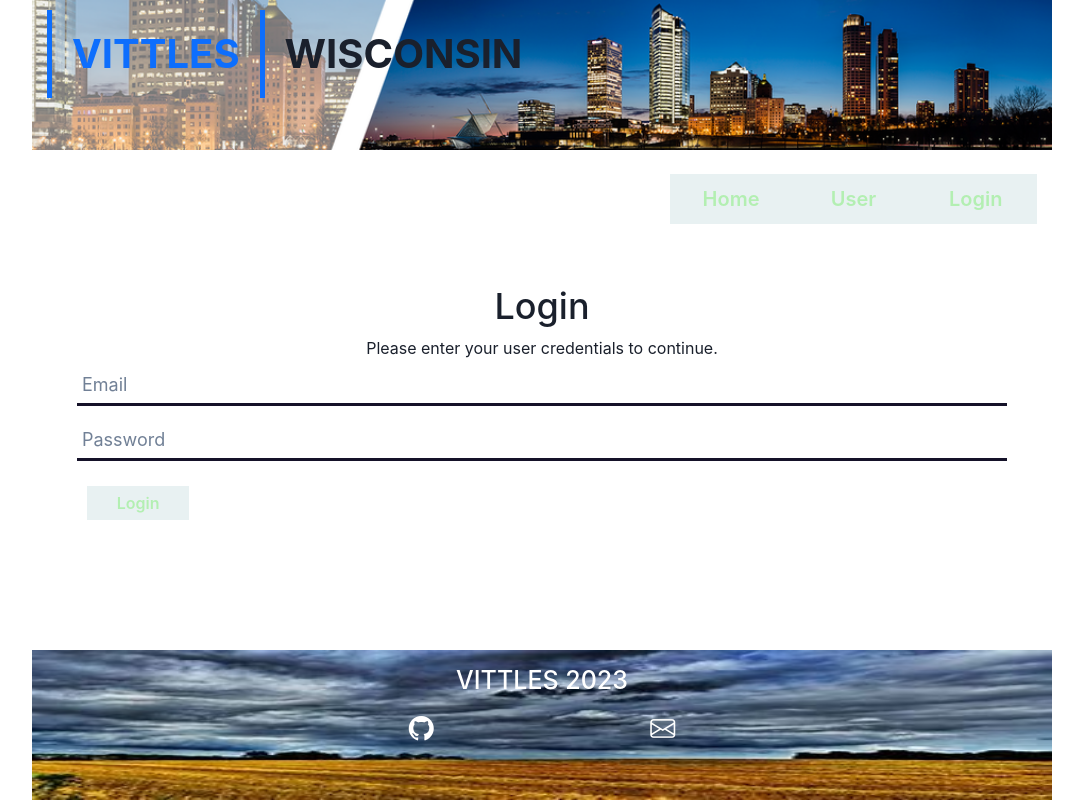
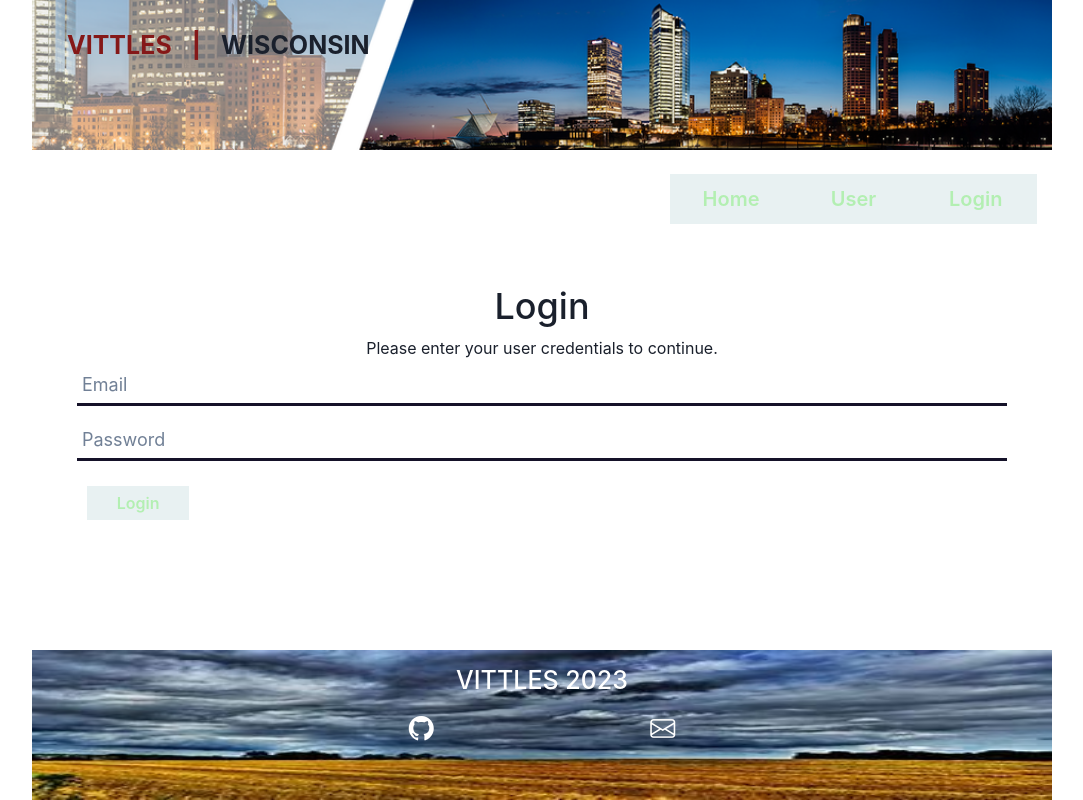
Before and after one commit to kevinkraiss/mern-project-03, a React (Create React App) app in the folder client/: page / in a window 1280 px wide. Shown: the whole page, without its empty margins (98-1181 px from the left). Built offline with nearby package versions, Linux system fonts and the light colour scheme; no server answers.

Commit message:
fixed header and footer and rest result listing

```diff
--- a/client/src/App.js
+++ b/client/src/App.js
@@ -2,6 +2,7 @@ import './App.css';
 import { ChakraProvider } from '@chakra-ui/react'
 import { BrowserRouter, Routes, Route } from 'react-router-dom'
 import { ApolloClient, createHttpLink, InMemoryCache, ApolloProvider } from '@apollo/client'
+
 import { setContext } from '@apollo/client/link/context'
 import { useState } from 'react'
 import Auth from './utils/auth'
@@ -14,7 +15,8 @@ import Page from './components/page'
 import Nav from './components/nav'
 
 // create and import components
-console.log('process.env code:',process.env.REACT_APP_TRIPADVISOR_API_KEY)
+// console.log(process.env,`${process.env.REACT_APP_TRIPADVISOR_API_KEY}`)
+// console.log('process.env code:',process.env.REACT_APP_TRIPADVISOR_API_KEY)
 
 const httpLink = createHttpLink({
   uri: '/graphql'
--- a/client/src/components/header.js
+++ b/client/src/components/header.js
@@ -20,16 +20,29 @@ import React from 'react';
 
 
     <h1 style={{
+        fontSize:"25px",
         fontWeight:"bold",
-        borderLeft:"solid 5px",
-        borderRight:"solid 5px",
-        color:"#0d6efd",
-        padding:"20px 20px 20px 20px"
+        // borderLeft:"solid 5px",
+        // borderRight:"solid 5px",
+        color:"#851818",
+        padding:"20px 0px 20px 20px"
         }}>
          VITTLES
         </h1>
 
+        <h1 style={{
+        fontSize:"25px",
+        fontWeight:"bold",
+        // borderLeft:"solid 5px",
+        // borderRight:"solid 5px",
+        color:"#851818",
+        padding:"20px 0px 20px 20px"
+        }}>
+         |
+        </h1>
+
     <h1  style={{
+        fontSize:"25px",
         fontWeight:"bold",
         padding:"20px"
         }}>
--- a/client/src/index.js
+++ b/client/src/index.js
@@ -3,6 +3,8 @@ import ReactDOM from 'react-dom/client';
 import './index.css';
 import App from './App';
 import reportWebVitals from './reportWebVitals';
+
+
 
 const root = ReactDOM.createRoot(document.getElementById('root'));
 root.render(
--- a/client/src/pages/home.js
+++ b/client/src/pages/home.js
@@ -18,7 +18,7 @@ import ApiListItem from '../components/apiListItem'
 //////////////////////////////////
 
 const Home = props => {
-  const [searchCity, setSearchCity]= useState('search for restaurants near you!')
+  const [searchCity, setSearchCity]= useState('search nearby restaurants !')
   const [loading,setLoading]=useState(false)
   const [restaurantResults,setRestaurantResults]=useState([])
 
--- a/client/src/utils/api.js
+++ b/client/src/utils/api.js
@@ -1,7 +1,9 @@
 import axios from "axios";
 
+
 //  const TRIPADVISOR_API_KEY="4ee0d901admshe3bebd1c2e64099p1f8863jsn503dab36a116"
-//const TRIPADVISOR_API_KEY
+const APIKey=process.env.React_APP_TRIPADVISOR_API_KEY
+console.log(APIKey)
 
 const API = {
   async searchRestaurants(citySearch) {
@@ -9,7 +11,9 @@ const API = {
       method: "GET",
 
       headers: {
-        "X-RapidAPI-Key": "4ee0d901admshe3bebd1c2e64099p1f8863jsn503dab36a116",  //process.env.TRIPADVISOR_API_KEY
+        "X-RapidAPI-Key": "4ee0d901admshe3bebd1c2e64099p1f8863jsn503dab36a116",
+
+         //process.env.TRIPADVISOR_API_KEY
         "X-RapidAPI-Host": "tripadvisor16.p.rapidapi.com",
       },
     };
```
Also changed, not shown: client/src/assets/betterMilwaukeeImage.jpg (deleted), client/src/assets/usa-wisconsin-madison-lake-monona-panoramic-images.jpg (deleted).
